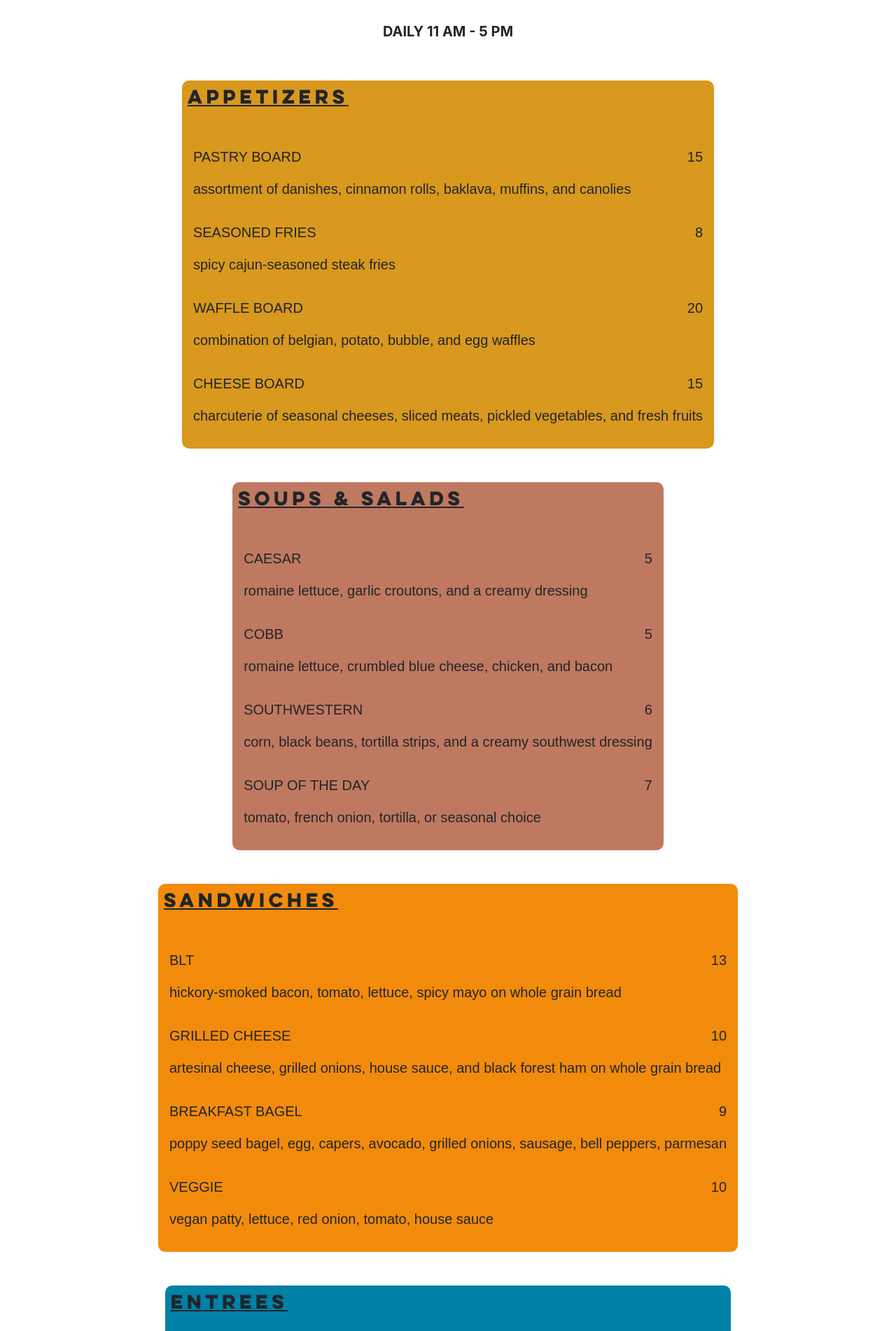
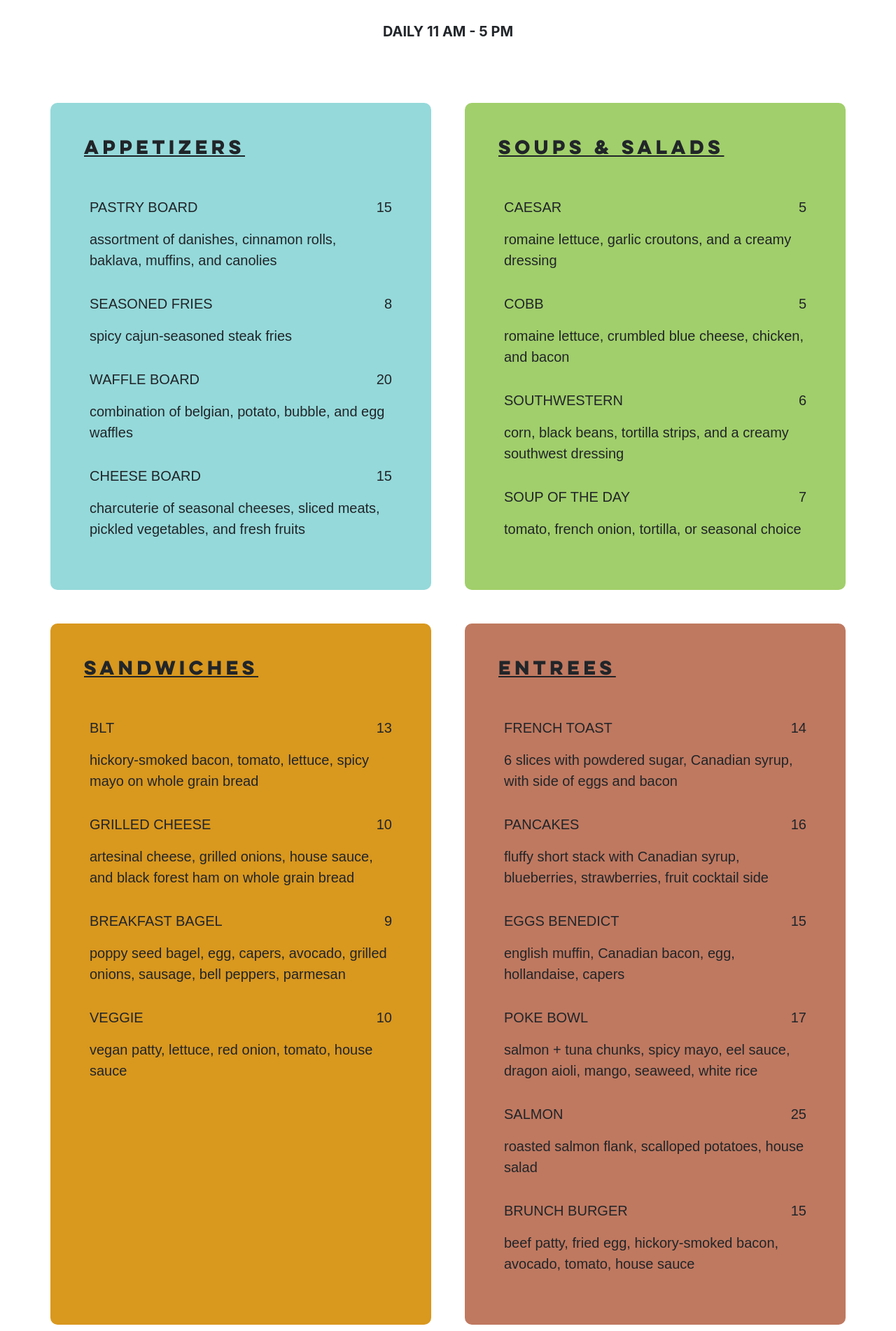
Before and after one commit to michellenicolephillips/morning-snack, a React (Create React App) app: page / in a window 1280 px wide. Shown: the part 878-2780 px from the top of the page at 70% size. Built offline with nearby package versions, Linux system fonts and the light colour scheme.

Commit message:
Hunter menu popup & footer (#37)
* styled modal popup

* styled/cleaned-up menu containers

* removed button from footer

* removed needless React-Bootstrap tags

```diff
--- a/src/App.scss
+++ b/src/App.scss
@@ -34,6 +34,7 @@
     background-image: url(assets/cafe-room.png);
     background-repeat: no-repeat;
     background-size: cover;
+    background-attachment: fixed;
 }
 
 .menuHeader {
@@ -60,51 +61,51 @@
 }
 
 .menuSelection1 {
+    background-color: #95d9da;
+    font-family: 'Avenir LT Std', sans-serif;
+    font-size: 20px;
+    border-radius: 10px;
+    width: 500px;
+}
+
+.menuSelection2 {
+    background-color: #A1CF6B;
+    font-family: 'Avenir LT Std', sans-serif;
+    font-size: 20px;
+    border-radius: 10px;
+    width: 500px;
+}
+
+.menuSelection3 {
     background-color: #D9981E;
     font-family: 'Avenir LT Std', sans-serif;
     font-size: 20px;
     border-radius: 10px;
-    padding: 30px;
-}
-
-.menuSelection2 {
-    background-color: #BF7960;
-    font-family: 'Avenir LT Std', sans-serif;
-    font-size: 20px;
-    border-radius: 10px;
-    padding: 30px;
-}
-
-.menuSelection3 {
-    background-color: #F28B0C;
-    font-family: 'Avenir LT Std', sans-serif;
-    font-size: 20px;
-    border-radius: 10px;
-    padding: 30px;
+    width: 500px;
 }
 
 .menuSelection4 {
-     background-color: #0081A7;
+     background-color: #BF7960;
      font-family: 'Avenir LT Std', sans-serif;
      font-size: 20px;
      border-radius: 10px;
-     padding: 30px;
+     width: 500px;
  }
 
  .menuSelection5 {
-     background-color: #00afb9;
+     background-color: #8E9DCC;
      font-family: 'Avenir LT Std', sans-serif;
      font-size: 20px;
      border-radius: 10px;
-     padding: 30px;
+     width: 500px;
  }
 
  .menuSelection6 {
-     background-color: #95d9da;
+     background-color: #E3D7FF;
      font-family: 'Avenir LT Std', sans-serif;
      font-size: 20px;
      border-radius: 10px;
-     padding: 30px;
+     width: 500px;
  }
 
 .menuCategory {
@@ -123,15 +124,21 @@
 
 
 
-// RESERVATIONS
+// RESERVATIONS MODAL
 
-.reserveHero {
-    width: auto;
-    height: 700px;
-    background-image: url(assets/cafe-entrance.png);
-    background-repeat: no-repeat;
-    background-size: cover;
+.modalItem {
+    font-family: 'Avenir LT Std', sans-serif;
+    padding-bottom: 30px;
 }
+
+
+.findTable {
+        text-align: center;
+        padding: 20px;
+        font-family: "Lulo Clean Bold", sans-serif;
+}
+
+
 
 //CATERING
 #cateringHero {
@@ -219,6 +226,8 @@ margin-bottom: 50px;
      }
    }
 
+
+
 //ORDER
 .orderHero {
      width: auto;
@@ -242,6 +251,8 @@ margin-bottom: 50px;
      padding-bottom: 20px;
  }
 
+
+
 //ABOUT US
 .aboutUsHero {
      width: auto;
@@ -264,6 +275,9 @@ margin-bottom: 50px;
      padding-bottom: 40px;
 
 }
+
+
+
 // FOOTER
 .footerColor {
     background-color: $footer-bkg-color;
@@ -277,3 +291,8 @@ margin-bottom: 50px;
     padding-top: 70px;
     padding-bottom: 50px;
 }
+
+.footerResrvBtn {
+    font-family: "Lulo Clean One", sans-serif;
+
+}
--- a/src/components/footer.js
+++ b/src/components/footer.js
@@ -1,20 +1,17 @@
 import React from 'react';
-import { Button, Nav, NavLink } from 'react-bootstrap';
+import { Nav, NavLink } from 'react-bootstrap';
 
 //Create a container and then store the Header, vertical menu, and reservations button/socials in separate columns
 
 
 class Footer extends React.Component {
 
+
      render() {
           return (
                <>
                     <footer className="footerColor">
                          <h3 className="footerHeader">Morning Snack</h3>
-
-                    <div className="footerReserve d-md-flex justify-content-md-end">
-                         <Button variant="warning" className="reserveButton" href="/reservations">BOOK A RESERVATION</Button>
-                    </div>
 
                          <div className="footerNav flex-column">
                               <Nav className="justify-content-end">
--- a/src/pages/Home.js
+++ b/src/pages/Home.js
@@ -8,8 +8,8 @@ class Home extends React.Component {
                   <>
                         <div className='menuHero'></div>
 
-                        <p className="menuOpener text-center justify-content-center"><strong>Morning Snack</strong>
-                              is a full-service, comfort-focused brunch restaurant situated in
+                        <p className="menuOpener text-center justify-content-center"><strong>Morning Snack</strong>&nbsp;is
+                              a full-service, comfort-focused brunch restaurant situated in
                               the heart of Dallas. Enjoy breakfast, lunch, or in-between inside a renovated
                               Uptown bodega bathed in natural light. Our menu focuses on fresh, locally sourced
                               ingredients; our delicious bread is baked in-house every morning
@@ -22,10 +22,10 @@ class Home extends React.Component {
                         <p className="dailyTimes text-center"><strong>DAILY 11 AM - 5 PM</strong></p>
 
 
-                        <div class="d-flex align-content-start flex-wrap justify-content-evenly">
+                        <div class="d-flex align-content-start flex-wrap justify-content-evenly m-5">
 
                               {/*APPETIZERS*/}
-                              <section className="menuSelection1 m-4 p-2">
+                              <section className="menuSelection1 flex-fill m-4 p-5">
                                     <h2 className="menuCategory"><strong><u>APPETIZERS</u></strong></h2>
                                     <div>
                                           <div className="d-flex">
@@ -75,7 +75,7 @@ class Home extends React.Component {
 
 
                               {/*SOUPS & SALADS*/}
-                              <section className="menuSelection2 m-4 p-2">
+                              <section className="menuSelection2 flex-fill m-4 p-5">
                                     <h2 className="menuCategory"><strong><u>SOUPS & SALADS</u></strong></h2>
                                     <div>
                                           <div className="d-flex">
@@ -125,7 +125,7 @@ class Home extends React.Component {
 
 
                               {/*SANDWICHES*/}
-                              <section className="menuSelection3 m-4 p-2">
+                              <section className="menuSelection3 flex-fill m-4 p-5">
                                     <h2 className="menuCategory"><strong><u>SANDWICHES</u></strong></h2>
                                     <div>
                                           <div className="d-flex">
@@ -176,7 +176,7 @@ class Home extends React.Component {
 
 
                               {/*ENTREES*/}
-                              <section className="menuSelection4 m-4 p-2">
+                              <section className="menuSelection4 flex-fill m-4 p-5">
                                     <h2 className="menuCategory"><strong><u>ENTREES</u></strong></h2>
                                     <div>
                                           <div className="d-flex">
@@ -248,7 +248,7 @@ class Home extends React.Component {
 
 
                               {/*DESSERTS*/}
-                              <section className="menuSelection5 m-4 p-2">
+                              <section className="menuSelection5 flex-fill m-4 p-5">
                                     <h2 className="menuCategory"><strong><u>DESSERTS</u></strong></h2>
                                     <div>
                                           <div className="d-flex">
@@ -287,7 +287,7 @@ class Home extends React.Component {
 
 
                               {/*DRINKS*/}
-                              <section className="menuSelection6 m-4 p-2">
+                              <section className="menuSelection6 flex-fill m-4 p-5">
                                     <h2 className="menuCategory"><strong><u>DRINKS</u></strong></h2>
                                     <div>
                                           <div className="d-flex">
```
Also changed, not shown: src/components/navigation.js (+31 -10 lines). Lines whose indentation alone changed are shown as unchanged.
